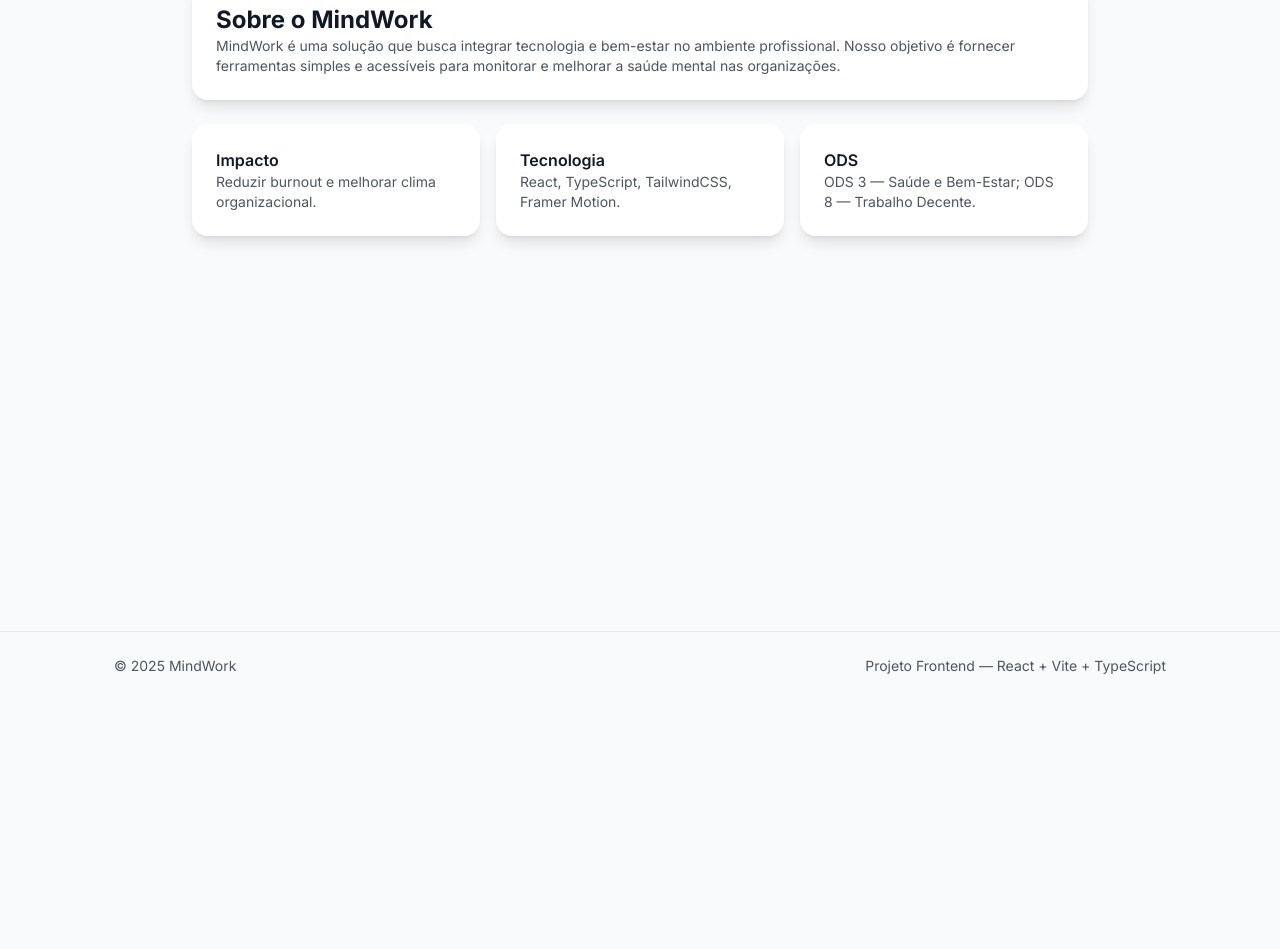
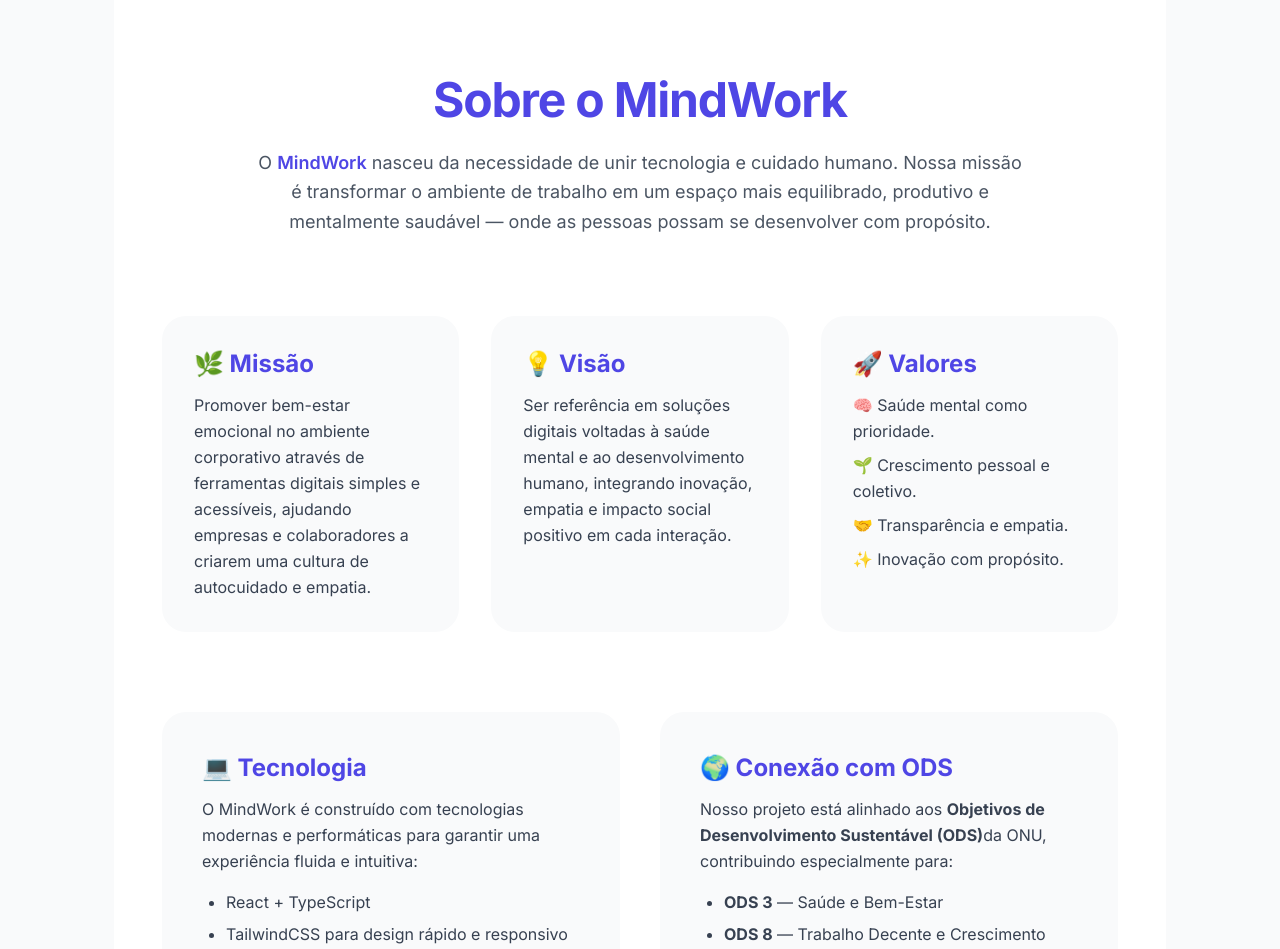
Before and after one commit to 1TDSPG-Projeto-HC/GS---segundo-semestre, a React (Vite) app: page /sobre in a window 1280 px wide. Shown: the part 100-1049 px from the top of the page. Before the commit the page ends 800 px from the top, so only its background shows below. Built offline with nearby package versions, Linux system fonts and the light colour scheme; no server answers.

Commit message:
refactor(Sobre): improve Sobre page layout and enrich content with emojis and better structure

```diff
--- a/src/pages/Sobre.tsx
+++ b/src/pages/Sobre.tsx
@@ -1,27 +1,127 @@
-import React from 'react'
+import React from "react";
 
 export default function Sobre() {
   return (
-    <div className='max-w-4xl mx-auto space-y-6'>
-      <div className='card'>
-        <h1 className='text-2xl font-bold'>Sobre o MindWork</h1>
-        <p className='text-sm text-gray-600 dark:text-gray-300'>MindWork é uma solução que busca integrar tecnologia e bem-estar no ambiente profissional. Nosso objetivo é fornecer ferramentas simples e acessíveis para monitorar e melhorar a saúde mental nas organizações.</p>
-      </div>
+    <main className="min-h-screen w-full bg-white dark:bg-gray-900 text-gray-900 dark:text-gray-100 py-24 px-6 md:px-12 flex flex-col items-center">
 
-      <div className='grid grid-cols-1 md:grid-cols-3 gap-4'>
-        <div className='card'>
-          <h3 className='font-semibold'>Impacto</h3>
-          <p className='text-sm text-gray-600 dark:text-gray-300'>Reduzir burnout e melhorar clima organizacional.</p>
+      {/* BLOCO 1 — Cabeçalho */}
+      <section className="w-full max-w-5xl space-y-6 text-center mb-20">
+        <h1 className="text-5xl font-extrabold tracking-tight text-indigo-600 dark:text-indigo-400">
+          Sobre o MindWork
+        </h1>
+        <p className="text-gray-600 dark:text-gray-300 max-w-3xl mx-auto text-lg leading-relaxed">
+          O <span className="font-semibold text-indigo-600 dark:text-indigo-400">MindWork</span> nasceu da necessidade de unir tecnologia e cuidado humano.
+          Nossa missão é transformar o ambiente de trabalho em um espaço mais equilibrado,
+          produtivo e mentalmente saudável — onde as pessoas possam se desenvolver com propósito.
+        </p>
+      </section>
+
+      {/* BLOCO 2 — Missão, Visão e Valores */}
+      <section className="w-full max-w-5xl grid grid-cols-1 md:grid-cols-3 gap-8 mb-20">
+        <div className="bg-gray-50 dark:bg-gray-800 p-8 rounded-3xl transition-all duration-300 hover:bg-gray-100 dark:hover:bg-gray-700">
+          <h2 className="text-2xl font-bold text-indigo-600 dark:text-indigo-400 mb-3">🌿 Missão</h2>
+          <p className="text-gray-700 dark:text-gray-300 leading-relaxed">
+            Promover bem-estar emocional no ambiente corporativo através de ferramentas
+            digitais simples e acessíveis, ajudando empresas e colaboradores a criarem
+            uma cultura de autocuidado e empatia.
+          </p>
         </div>
-        <div className='card'>
-          <h3 className='font-semibold'>Tecnologia</h3>
-          <p className='text-sm text-gray-600 dark:text-gray-300'>React, TypeScript, TailwindCSS, Framer Motion.</p>
+
+        <div className="bg-gray-50 dark:bg-gray-800 p-8 rounded-3xl transition-all duration-300 hover:bg-gray-100 dark:hover:bg-gray-700">
+          <h2 className="text-2xl font-bold text-indigo-600 dark:text-indigo-400 mb-3">💡 Visão</h2>
+          <p className="text-gray-700 dark:text-gray-300 leading-relaxed">
+            Ser referência em soluções digitais voltadas à saúde mental e ao
+            desenvolvimento humano, integrando inovação, empatia e impacto social
+            positivo em cada interação.
+          </p>
         </div>
-        <div className='card'>
-          <h3 className='font-semibold'>ODS</h3>
-          <p className='text-sm text-gray-600 dark:text-gray-300'>ODS 3 — Saúde e Bem-Estar; ODS 8 — Trabalho Decente.</p>
+
+        <div className="bg-gray-50 dark:bg-gray-800 p-8 rounded-3xl transition-all duration-300 hover:bg-gray-100 dark:hover:bg-gray-700">
+          <h2 className="text-2xl font-bold text-indigo-600 dark:text-indigo-400 mb-3">🚀 Valores</h2>
+          <ul className="space-y-2 text-gray-700 dark:text-gray-300 leading-relaxed">
+            <li>🧠 Saúde mental como prioridade.</li>
+            <li>🌱 Crescimento pessoal e coletivo.</li>
+            <li>🤝 Transparência e empatia.</li>
+            <li>✨ Inovação com propósito.</li>
+          </ul>
         </div>
-      </div>
-    </div>
-  )
+      </section>
+
+      {/* BLOCO 3 — Tecnologia e ODS */}
+      <section className="w-full max-w-5xl grid grid-cols-1 md:grid-cols-2 gap-10 mb-20">
+        <div className="bg-gray-50 dark:bg-gray-800 p-10 rounded-3xl transition-all duration-300 hover:bg-gray-100 dark:hover:bg-gray-700">
+          <h3 className="text-2xl font-bold text-indigo-600 dark:text-indigo-400 mb-3">💻 Tecnologia</h3>
+          <p className="text-gray-700 dark:text-gray-300 leading-relaxed mb-4">
+            O MindWork é construído com tecnologias modernas e performáticas para
+            garantir uma experiência fluida e intuitiva:
+          </p>
+          <ul className="list-disc pl-6 text-gray-700 dark:text-gray-300 space-y-2">
+            <li>React + TypeScript</li>
+            <li>TailwindCSS para design rápido e responsivo</li>
+          </ul>
+        </div>
+
+        <div className="bg-gray-50 dark:bg-gray-800 p-10 rounded-3xl transition-all duration-300 hover:bg-gray-100 dark:hover:bg-gray-700">
+          <h3 className="text-2xl font-bold text-indigo-600 dark:text-indigo-400 mb-3">🌍 Conexão com ODS</h3>
+          <p className="text-gray-700 dark:text-gray-300 leading-relaxed">
+            Nosso projeto está alinhado aos <strong>Objetivos de Desenvolvimento Sustentável (ODS)</strong>
+            da ONU, contribuindo especialmente para:
+          </p>
+          <ul className="list-disc pl-6 mt-4 text-gray-700 dark:text-gray-300 space-y-2">
+            <li><strong>ODS 3</strong> — Saúde e Bem-Estar</li>
+            <li><strong>ODS 8</strong> — Trabalho Decente e Crescimento Econômico</li>
+          </ul>
+        </div>
+      </section>
+
+      {/* BLOCO 4 — Impacto */}
+      <section className="w-full max-w-5xl bg-gray-50 dark:bg-gray-800 p-12 rounded-3xl mb-20 transition-all duration-300 hover:bg-gray-100 dark:hover:bg-gray-700">
+        <h3 className="text-3xl font-bold text-indigo-600 dark:text-indigo-400 mb-6 text-center">📊 Impacto Esperado</h3>
+        <div className="grid grid-cols-1 md:grid-cols-3 gap-8 text-center">
+          <div>
+            <p className="text-5xl font-extrabold text-indigo-600 dark:text-indigo-400">-30%</p>
+            <p className="text-gray-700 dark:text-gray-300">Redução de burnout organizacional</p>
+          </div>
+          <div>
+            <p className="text-5xl font-extrabold text-indigo-600 dark:text-indigo-400">+45%</p>
+            <p className="text-gray-700 dark:text-gray-300">Aumento de engajamento e motivação</p>
+          </div>
+          <div>
+            <p className="text-5xl font-extrabold text-indigo-600 dark:text-indigo-400">+60%</p>
+            <p className="text-gray-700 dark:text-gray-300">Satisfação com o clima organizacional</p>
+          </div>
+        </div>
+      </section>
+
+      {/* BLOCO 5 — Equipe */}
+      <section className="w-full max-w-5xl grid grid-cols-1 md:grid-cols-2 gap-10 mb-20">
+        <div className="bg-gray-50 dark:bg-gray-800 p-10 rounded-3xl transition-all duration-300 hover:bg-gray-100 dark:hover:bg-gray-700">
+          <h3 className="text-2xl font-bold text-indigo-600 dark:text-indigo-400 mb-3">👥 Nossa Equipe</h3>
+          <p className="text-gray-700 dark:text-gray-300 leading-relaxed">
+            Formada por estudantes apaixonados por
+            design e tecnologia, nossa equipe acredita que inovação e empatia
+            caminham lado a lado.
+          </p>
+        </div>
+
+        <div className="bg-gray-50 dark:bg-gray-800 p-10 rounded-3xl transition-all duration-300 hover:bg-gray-100 dark:hover:bg-gray-700">
+          <h3 className="text-2xl font-bold text-indigo-600 dark:text-indigo-400 mb-3">🎓 Projeto universitário</h3>
+          <p className="text-gray-700 dark:text-gray-300 leading-relaxed">
+            O MindWork nasceu como um projeto universitário com propósito real:
+            aplicar o conhecimento adquirido em sala de aula para criar uma solução que contribua para o bem-estar e a produtividade das pessoas.
+          </p>
+        </div>
+      </section>
+
+      {/* BLOCO 6 — Chamada Final */}
+      <section className="w-full max-w-5xl text-center">
+        <h4 className="text-2xl font-bold text-indigo-600 dark:text-indigo-400 mb-4">
+          Pronto para conhecer o MindWork mais de perto?
+        </h4>
+        <button className="px-10 py-3.5 rounded-full bg-indigo-600 hover:bg-indigo-700 text-white font-semibold text-lg transition-all duration-300 hover:scale-105">
+          Conheça nossa equipe →
+        </button>
+      </section>
+    </main>
+  );
 }
```
